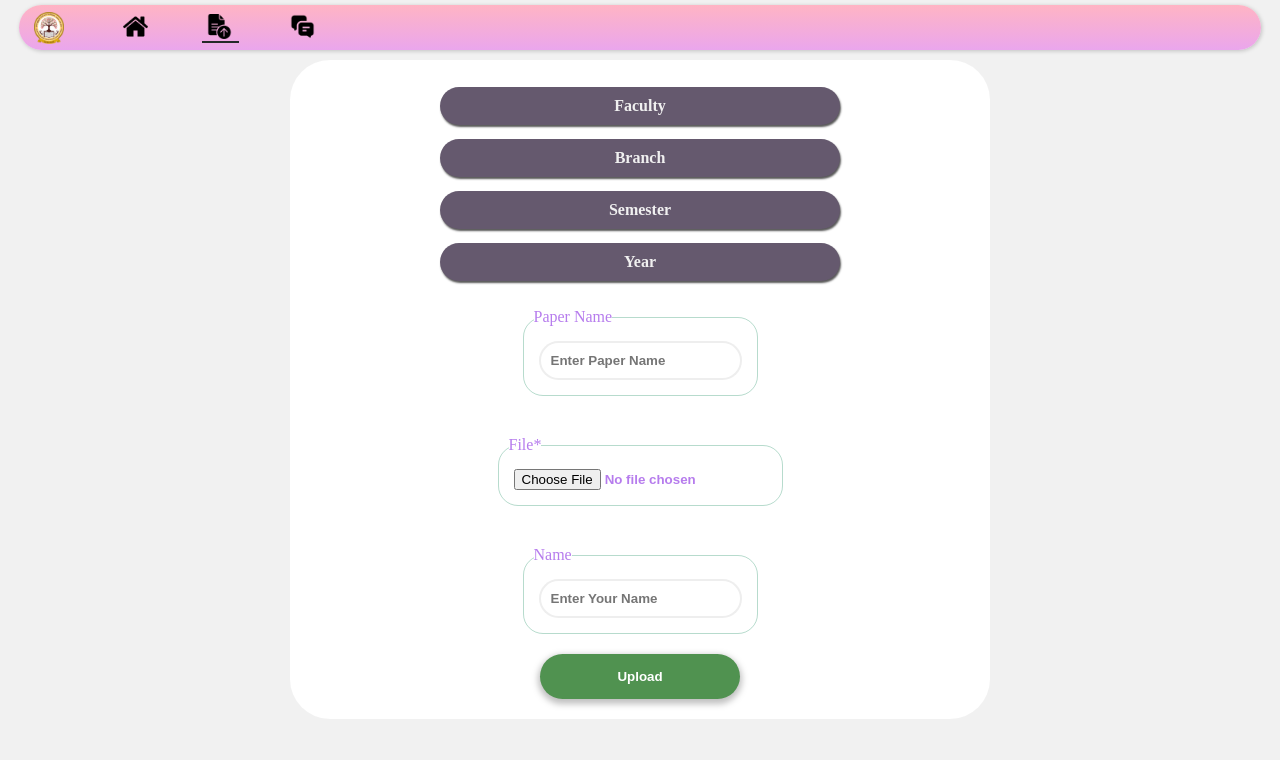
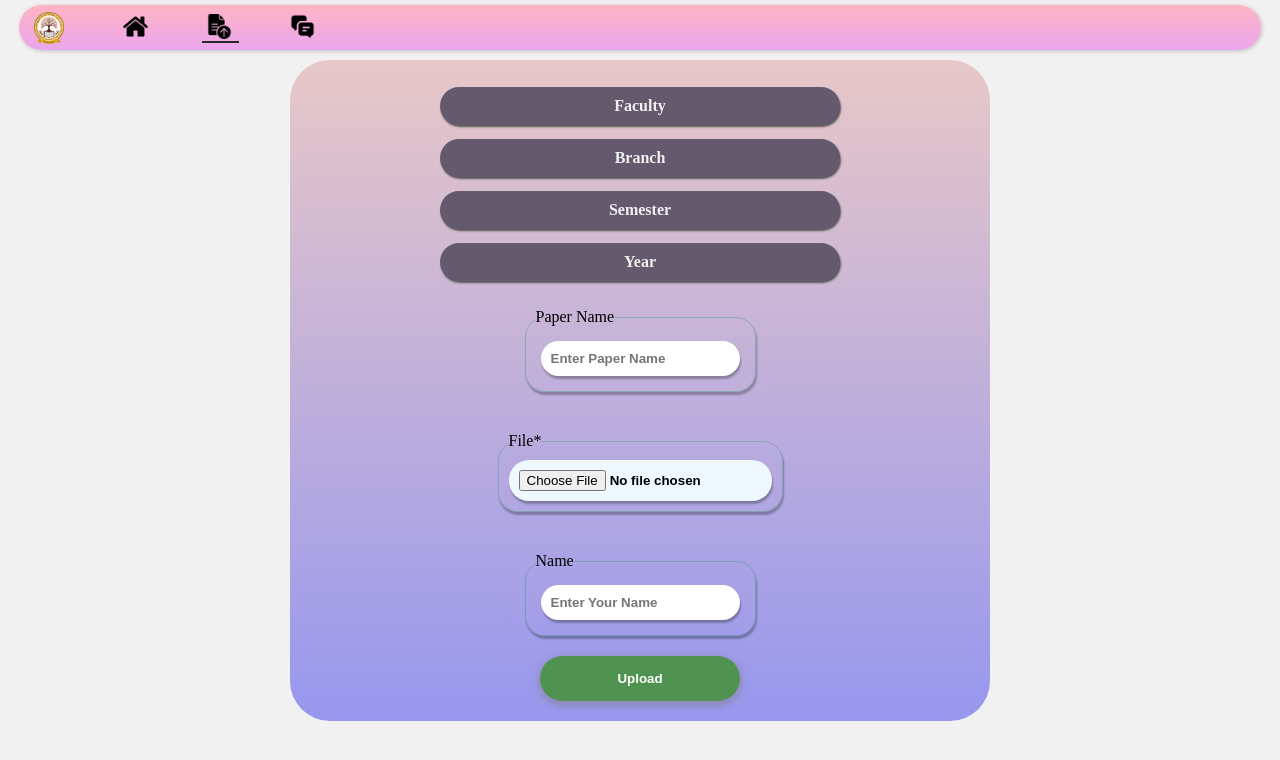
Before and after one commit to Shivamtiwari6393/kmcian_frontend, a React (Vite) app: page /Upload in a window 1280 px wide. Shown: the top 760 px of the page. Built offline with nearby package versions, Linux system fonts and the light colour scheme.

Commit message:
updated upload ui

```diff
--- a/src/Styles/Upload.module.css
+++ b/src/Styles/Upload.module.css
@@ -4,6 +4,7 @@
   width: 90%;
   padding: 20px 0px;
   background-color: white;
+  background: linear-gradient(rgb(231, 199, 199),rgb(151, 151, 238));
   display: flex;
   flex-direction: column;
   align-items: center;
@@ -31,11 +32,13 @@
 }
 
 .upload fieldset {
-  color: rgba(137, 43, 226, 0.621);
+  color: rgb(0, 0, 0);
   border: 1px solid rgba(35, 146, 103, 0.326);
   margin: 20px;
   padding: 10px;
   border-radius: 20px;
+  box-shadow: 1px 3px 2px rgba(0, 0, 0, 0.277);
+
 }
 
 .upload fieldset:hover {
@@ -43,18 +46,23 @@
 }
 
 .upload input {
+  border: none;
   border-radius: 20px;
-  border: 2px solid rgba(0, 0, 0, 0.068);
   font-weight: 700;
   padding: 10px;
   margin: 5px;
+  box-shadow: 1px 3px 2px rgba(0, 0, 0, 0.277);
+
 }
 
 .upload .inputfile {
-  padding: 5px;
+  width: 100%;
+  min-width: 230px;
+  padding: 10px 0px 10px 10px;
   margin: 0px;
   border: none;
   cursor: pointer;
+  background-color: aliceblue;
 }
 
 .upload button {
```
